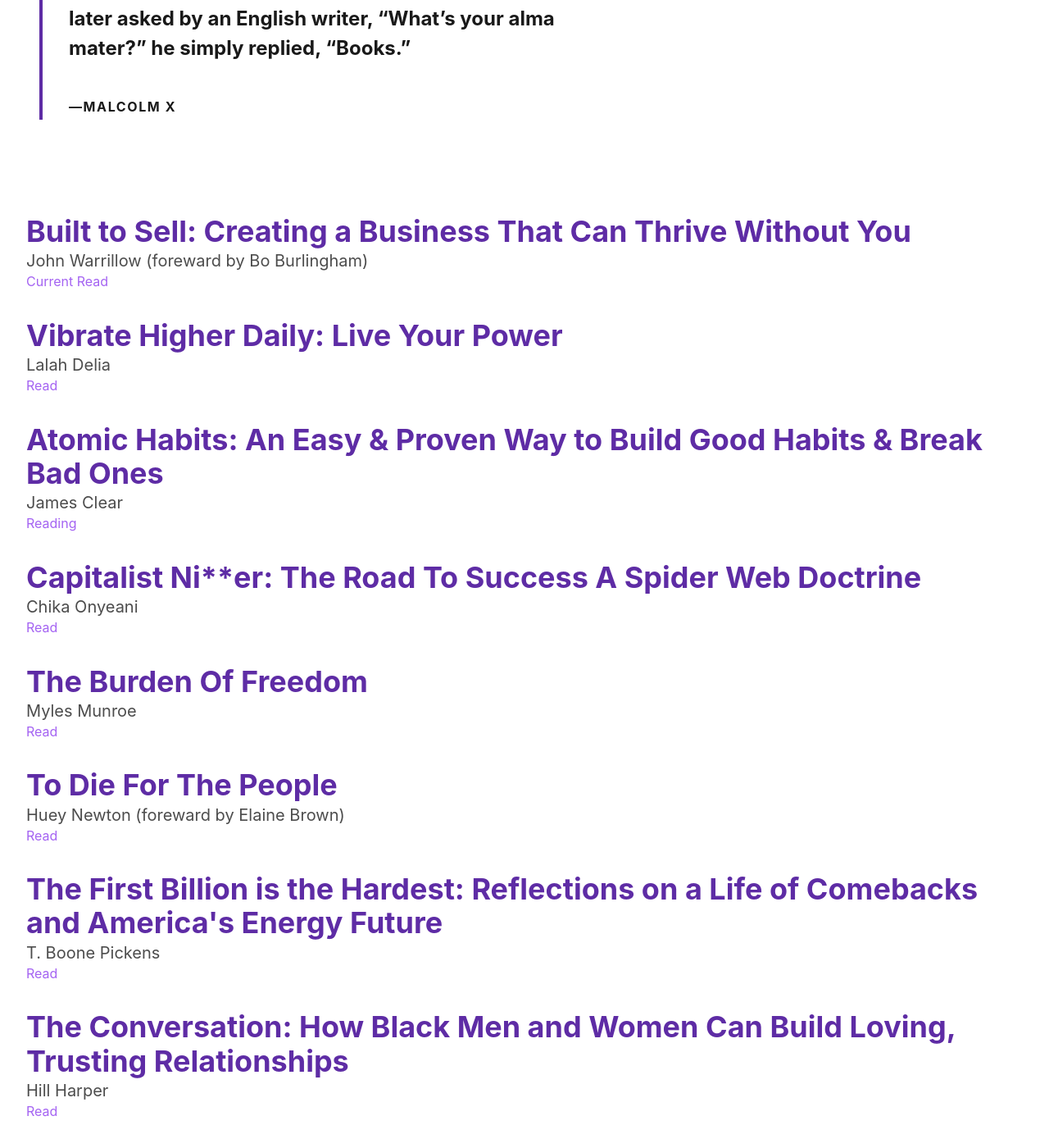
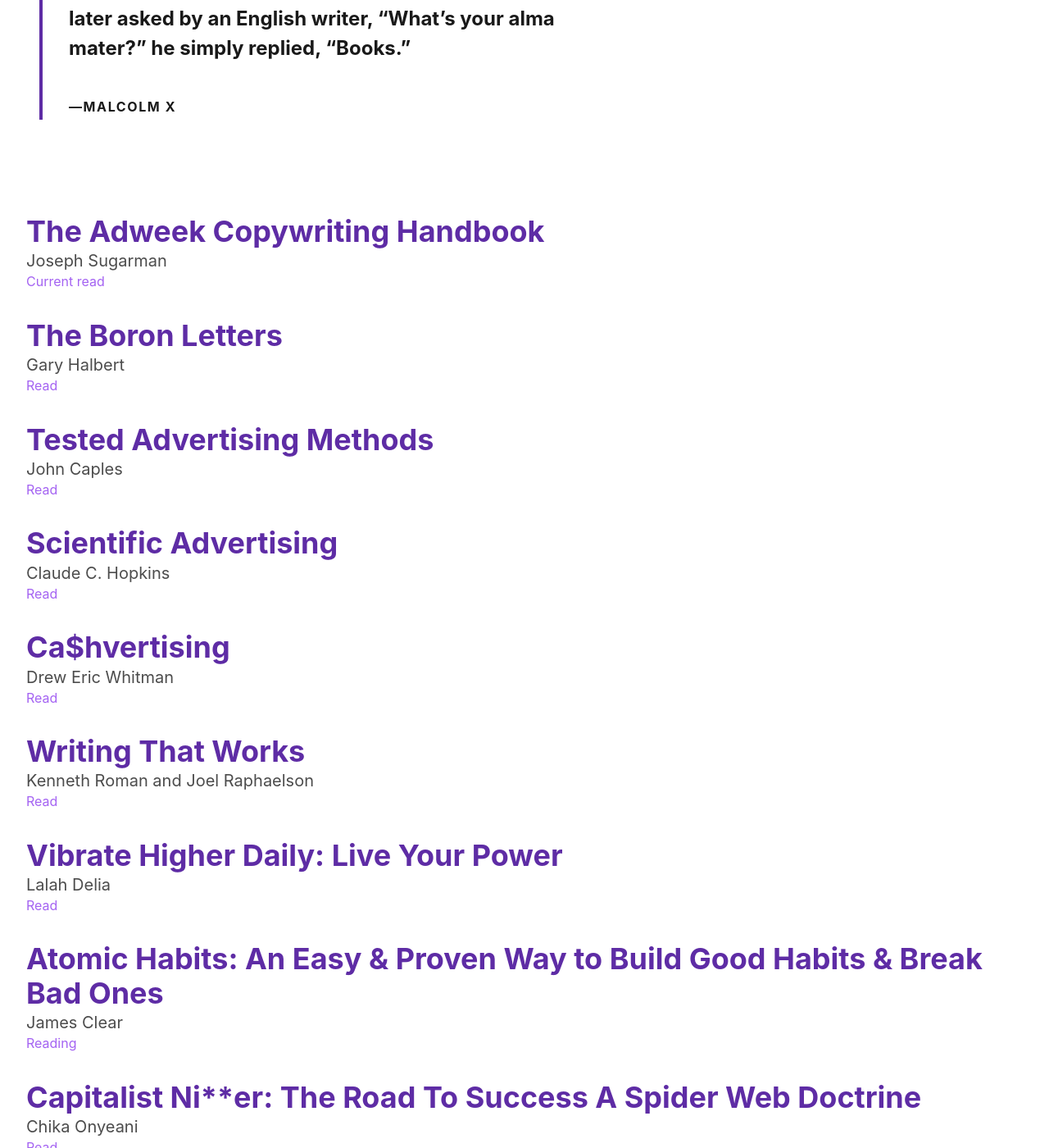
Before and after one commit to bennettchidoro/bc3209.github.io, a Jekyll site: the page built from _pages/books.html, in a window 1280 px wide and 1400 px high, scrolled down 744 px. Shown: the whole window at 82% size. Built offline with Jekyll 4.4.1, drawn with Linux system fonts in a browser that asks for light colours; nearby versions of some CDN libraries.

Commit message:
update books.json

```diff
--- a/_data/books.json
+++ b/_data/books.json
@@ -1,8 +1,33 @@
 [
   {
-    "title": "Built to Sell: Creating a Business That Can Thrive Without You",
-    "author": "John Warrillow (foreward by Bo Burlingham)",
-    "status": "Current Read",
+    "title": "The Adweek Copywriting Handbook",
+    "author": "Joseph Sugarman",
+    "status": "Current read",
+  },
+  {
+    "title": "The Boron Letters",
+    "author": "Gary Halbert",
+    "status": "Read",
+  },
+  {
+    "title": "Tested Advertising Methods",
+    "author": "John Caples",
+    "status": "Read",
+  },
+  {
+    "title": "Scientific Advertising",
+    "author": "Claude C. Hopkins",
+    "status": "Read",
+  },
+  {
+    "title": "Ca$hvertising",
+    "author": "Drew Eric Whitman",
+    "status": "Read",
+  },
+  {
+    "title": "Writing That Works",
+    "author": "Kenneth Roman and Joel Raphaelson",
+    "status": "Read",
   },
   {
     "title": "Vibrate Higher Daily: Live Your Power",
```
